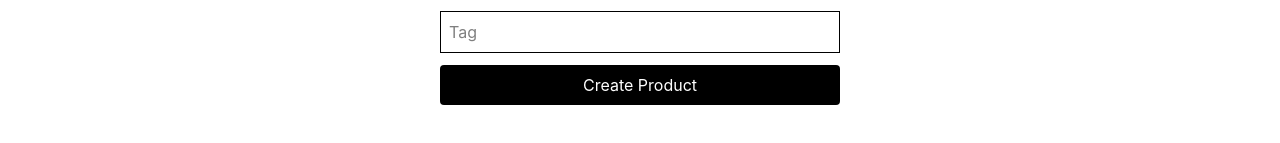
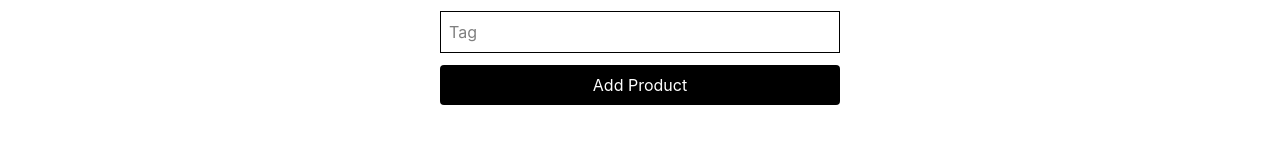
Before and after one commit to psysush10/doughco-frontend, a React (Vite) app: page /admin/products in a window 1280 px wide. Shown: the part 345-488 px from the top of the page. Built offline with nearby package versions, Linux system fonts and the light colour scheme.

Commit message:
removed log statements

```diff
--- a/src/components/CartDrawer.jsx
+++ b/src/components/CartDrawer.jsx
@@ -2,6 +2,7 @@ import { useCartContext } from "../context/CartContext"
 import { useState } from "react";
 function CartDrawer({isOpen, onClose}){
     const [orderSuccess, setOrderSuccess] = useState(null);
+    const [loading, setLoading] = useState(false);
     const {
   cart,
   increaseQuantity,
@@ -17,6 +18,7 @@ function CartDrawer({isOpen, onClose}){
     )
 
     const handleCheckout = async () => {
+        setLoading(true);
         const cartSnapshot = [...cart];
         setOrderSuccess(null);
         try {
@@ -38,11 +40,11 @@ function CartDrawer({isOpen, onClose}){
             });
 
             const data = await res.json().catch(() => null);
-            console.log("Order response:", data);
 
             // ❌ FAILURE PATH
             if (!res.ok || !data) {
                 alert(data?.message|| "Cart is empty");
+                setLoading(false);
                 return;
             }
 
@@ -59,12 +61,7 @@ function CartDrawer({isOpen, onClose}){
                 totalAmount: cartSnapshot.reduce((sum, i) => sum + (i.price * i.quantity), 0)
             });
 
-
-            console.log("ORDER SUMMARY:", {
-                orderId: data.orderId,
-                items: payload.items,
-                totalItems: payload.items.reduce((sum, i) => sum + i.quantity, 0)
-            });
+            setLoading(false);
 
             clearCart();
             setTimeout(() => {
@@ -74,7 +71,8 @@ function CartDrawer({isOpen, onClose}){
 
         } catch (err) {
             console.error(err);
-            alert("Checkout failed due to network/system error");
+            alert("Unable to place Order.Please try again");
+            setLoading(false);
         }
 };
 
@@ -155,8 +153,9 @@ function CartDrawer({isOpen, onClose}){
 
                 <button
                 onClick={handleCheckout}
+                disabled={loading}
                 className="mt-4 w-full bg-black text-white py-3 rounded-x1 cursor-pointer">
-                    Checkout
+                    {loading? "Processing..." :"Checkout"}
                 </button>
             </div>
         </div>
--- a/src/pages/AdminProducts.jsx
+++ b/src/pages/AdminProducts.jsx
@@ -6,8 +6,10 @@ function AdminProducts() {
   const [stock, setStock] = useState("");
   const [tag, setTag] = useState("");
   const [description, setDescription] = useState("");
+  const [loading, setLoading] = useState(false);
 
   const handleSubmit = async (e) => {
+    setLoading(true);
     e.preventDefault();
 
     const API_BASE = import.meta.env.VITE_API_BASE_URL;
@@ -34,6 +36,7 @@ function AdminProducts() {
         } else {
             alert(data?.message || "Unable to add product. Please try again.");
         }
+        setLoading(false);
         return
     }
 
@@ -44,8 +47,10 @@ function AdminProducts() {
       setStock("")
       setTag("")
       setDescription("")
+      setLoading(false);
     } else {
       alert(data.message || "Error creating product");
+      setLoading(false);
     }
   };
 
@@ -96,8 +101,11 @@ function AdminProducts() {
           onChange={(e) => setTag(e.target.value)}
         />
 
-        <button className="bg-black text-white w-full py-2 rounded">
-          Create Product
+        <button
+        className="bg-black text-white w-full py-2 rounded"
+        disabled={loading}
+        >
+          {loading? "Saving...." :"Add Product"}
         </button>
 
       </form>
--- a/src/pages/Home.jsx
+++ b/src/pages/Home.jsx
@@ -14,27 +14,21 @@ function Home() {
     const filteredCheapProducts = cheapItems.filter((p) => p.name.toLowerCase().includes(query.toLowerCase()))
     const filteredPremiumProducts = premiumItems.filter((p) => p.name.toLowerCase().includes(query.toLowerCase()))
 
-    console.log("API BASE:", import.meta.env.VITE_API_BASE_URL);
 
     const fetchProducts = async () => {
     setLoading(true)
     setError(null)
 
     try{
-        console.log("Calling Get Products API...")
         const API_BASE = import.meta.env.VITE_API_BASE_URL;
 
         const res = await fetch(`${API_BASE}/api/products`)
-
-        console.log("Response:", res)
 
         if(!res.ok){
             throw new Error("Failed to fetch products")
         }
 
         const data = await res.json()
-
-        console.log("Data:", data)
 
         setProducts(data)
     }catch(err){
```
